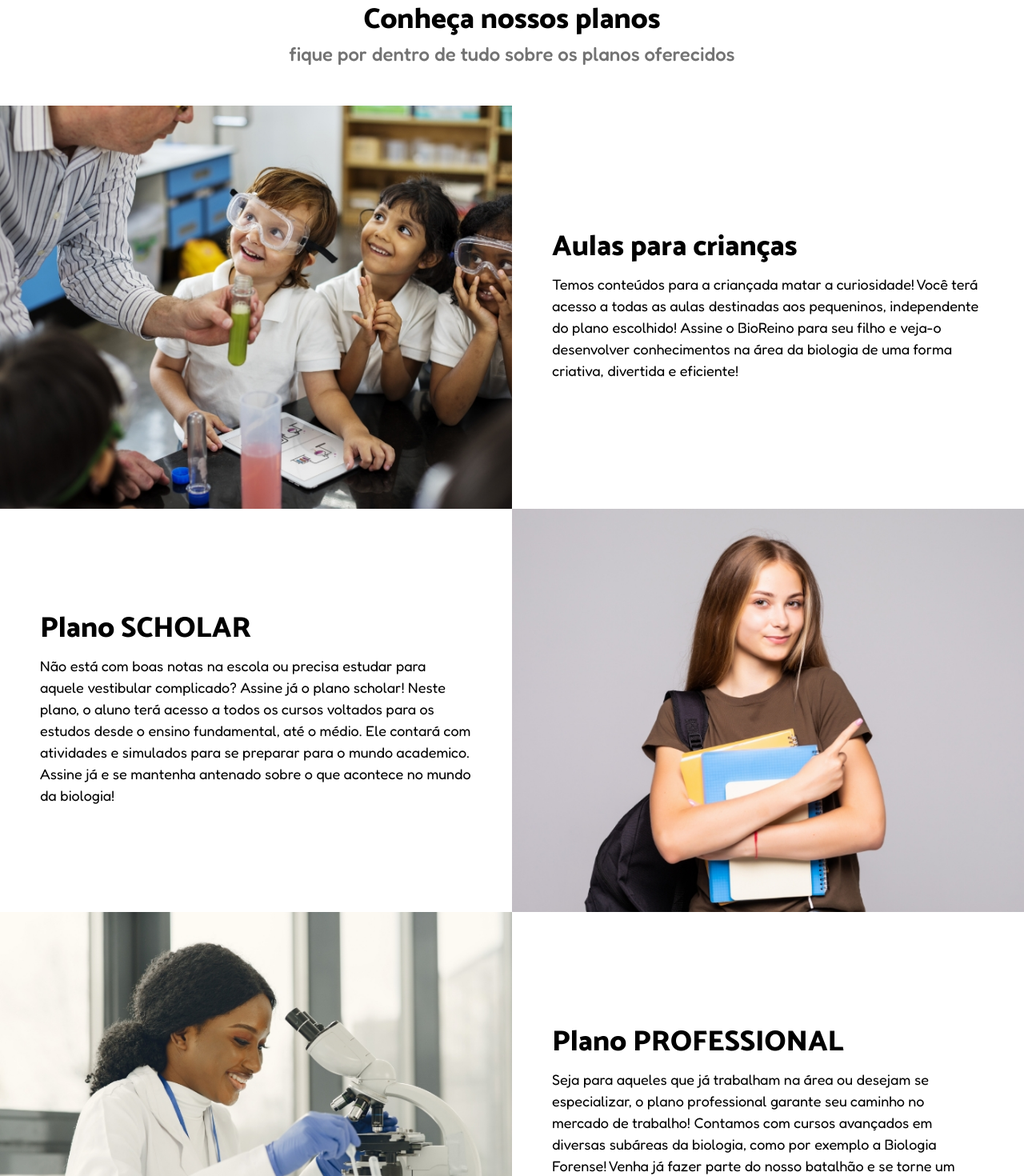
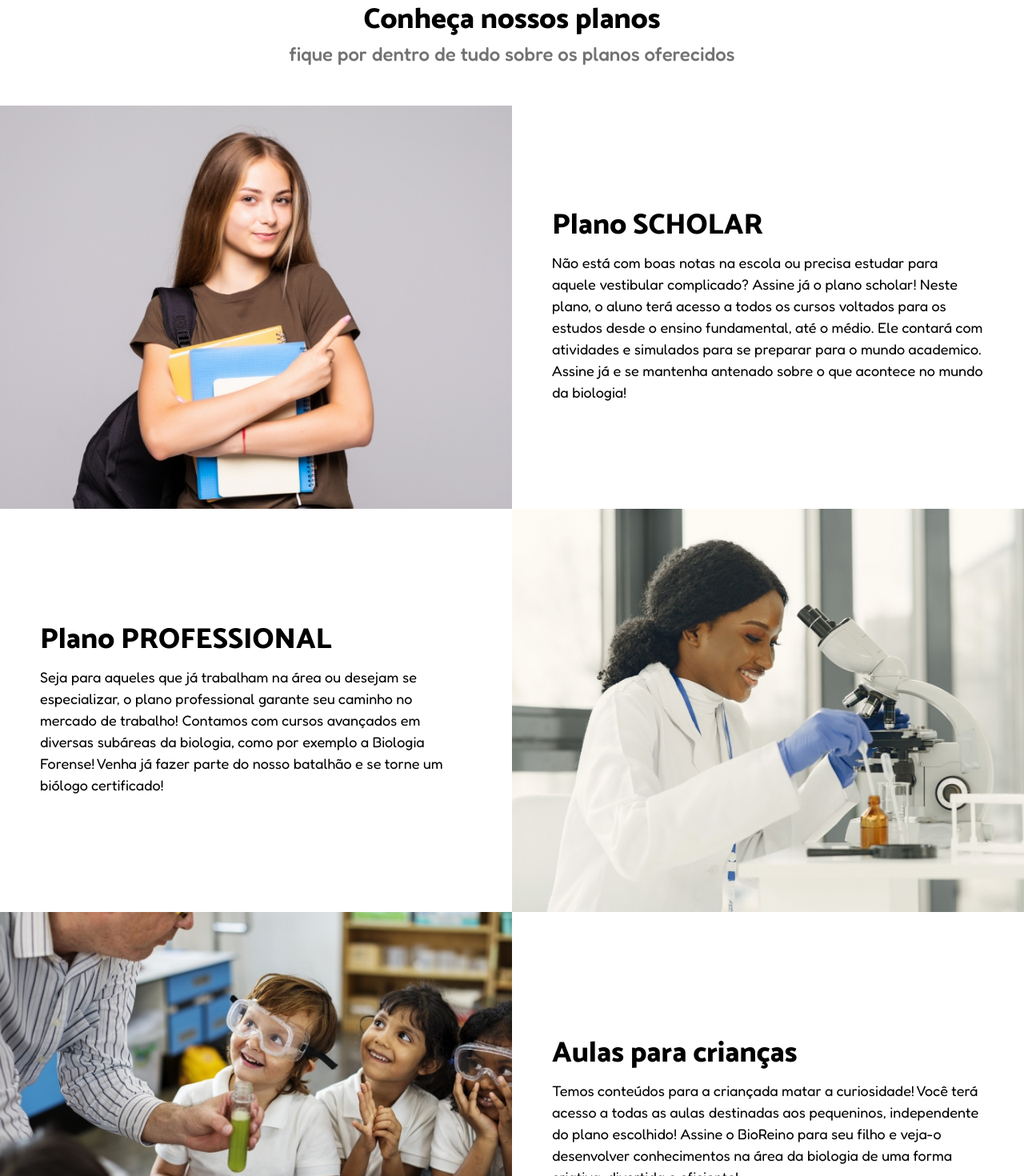
Before and after one commit to AraraDevs/bioreino-web, a React (Create React App) app in the folder client/: page / in a window 1280 px wide. Shown: the part 1180-2650 px from the top of the page at 80% size. Built offline with nearby package versions, Linux system fonts and the light colour scheme.

Commit message:
pequenas mudanças de nomes e melhorias

```diff
--- a/client/src/Components/Home/Home.js
+++ b/client/src/Components/Home/Home.js
@@ -1,7 +1,7 @@
 import React from 'react';
 import './Home.css';
-import Header from './Header';
-import Introduction from './HomeIntroduction';
+import HomeHeader from './HomeHeader';
+import HomeIntroduction from './HomeIntroduction';
 import HomeCourses from './HomeCourses';
 import HomeAbout from './HomeAbout';
 import HomeTestimonies from './HomeTestimonies';
@@ -12,8 +12,8 @@ import Footer from '../Footer';
 const Home = () => {
   return (
     <>
-      <Header />
-      <Introduction />
+      <HomeHeader />
+      <HomeIntroduction />
       <HomeApp />
       <HomeCourses />
       <HomeAbout />
--- a/client/src/Components/Home/HomeAbout.js
+++ b/client/src/Components/Home/HomeAbout.js
@@ -14,16 +14,6 @@ const HomeAbout = () => {
       </p>
 
       <main className={`${styles.container}`}>
-        <HomeAboutDetails
-          title="Aulas para crianças"
-          description="Temos conteúdos para a criançada matar a curiosidade! Você terá
-              acesso a todas as aulas destinadas aos pequeninos, independente do
-              plano escolhido! Assine o BioReino para seu filho e veja-o
-              desenvolver conhecimentos na área da biologia de uma forma
-              criativa, divertida e eficiente!"
-          img={Kids}
-          alt="Crianças se divertindo em sala de aula"
-        />
 
         <HomeAboutDetails
           title="Plano SCHOLAR"
@@ -35,7 +25,6 @@ const HomeAbout = () => {
           mantenha antenado sobre o que acontece no mundo da biologia!"
           img={Scholar}
           alt="Adolescente segurando cadernos entre os braços cruzados sobre a barriga"
-          inverted={true}
         />
 
         <HomeAboutDetails
@@ -47,6 +36,18 @@ const HomeAbout = () => {
           parte do nosso batalhão e se torne um biólogo certificado!"
           img={Professional}
           alt="Profissional usando microscópio"
+          inverted={true}
+        />
+
+        <HomeAboutDetails
+          title="Aulas para crianças"
+          description="Temos conteúdos para a criançada matar a curiosidade! Você terá
+              acesso a todas as aulas destinadas aos pequeninos, independente do
+              plano escolhido! Assine o BioReino para seu filho e veja-o
+              desenvolver conhecimentos na área da biologia de uma forma
+              criativa, divertida e eficiente!"
+          img={Kids}
+          alt="Crianças se divertindo em sala de aula"
         />
       </main>
     </section>
--- a/client/src/Components/Home/Header.js
+++ b/client/src/Components/Home/HomeHeader.js
@@ -1,6 +1,6 @@
 import React from 'react';
 import { Link } from 'react-router-dom';
-import styles from './Header.module.css';
+import styles from './HomeHeader.module.css';
 import useMedia from '../../Hooks/useMedia';
 import LogoBioreino from '../LogoBioreino';
 import HomeIndex from './HomeIndex';
```
Also changed, not shown: client/src/Components/Home/HomeHeader.module.css (renamed from client/src/Components/Home/Header.module.css).
